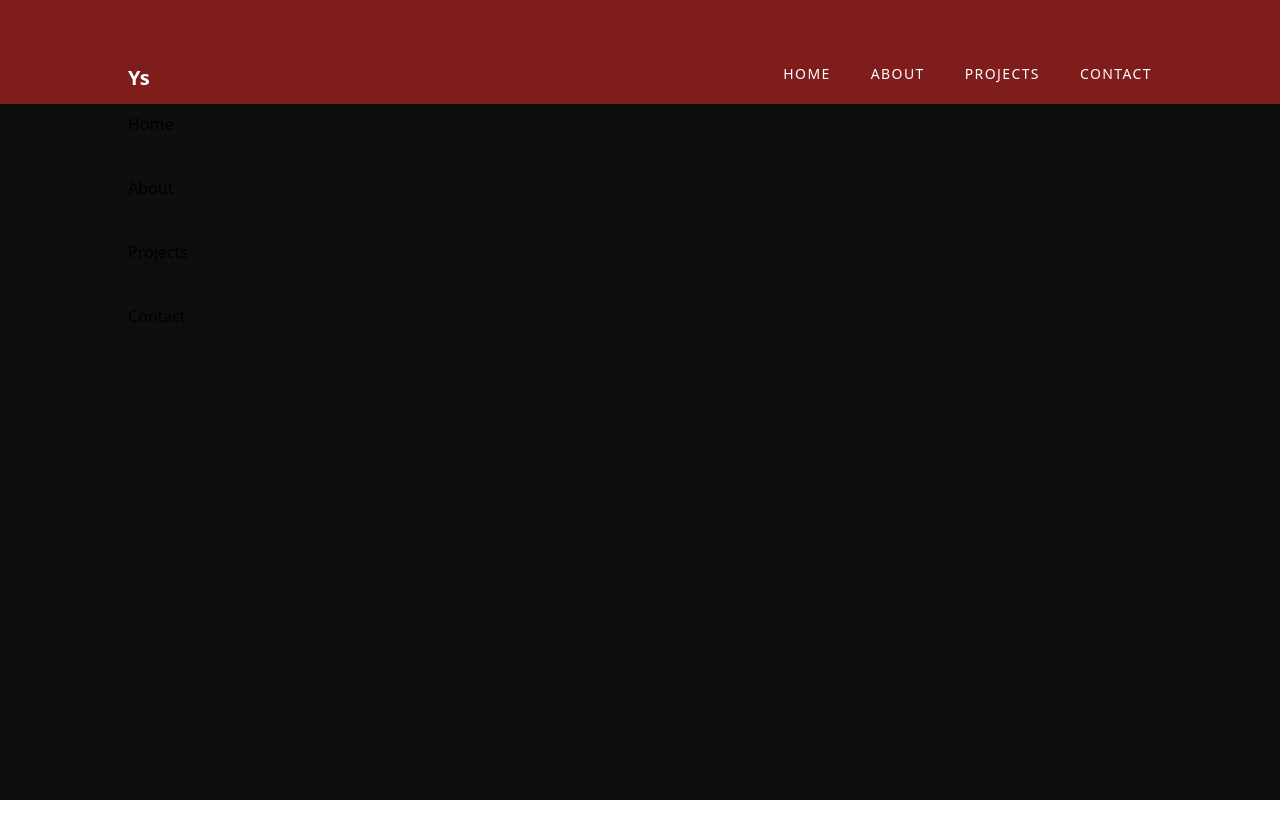
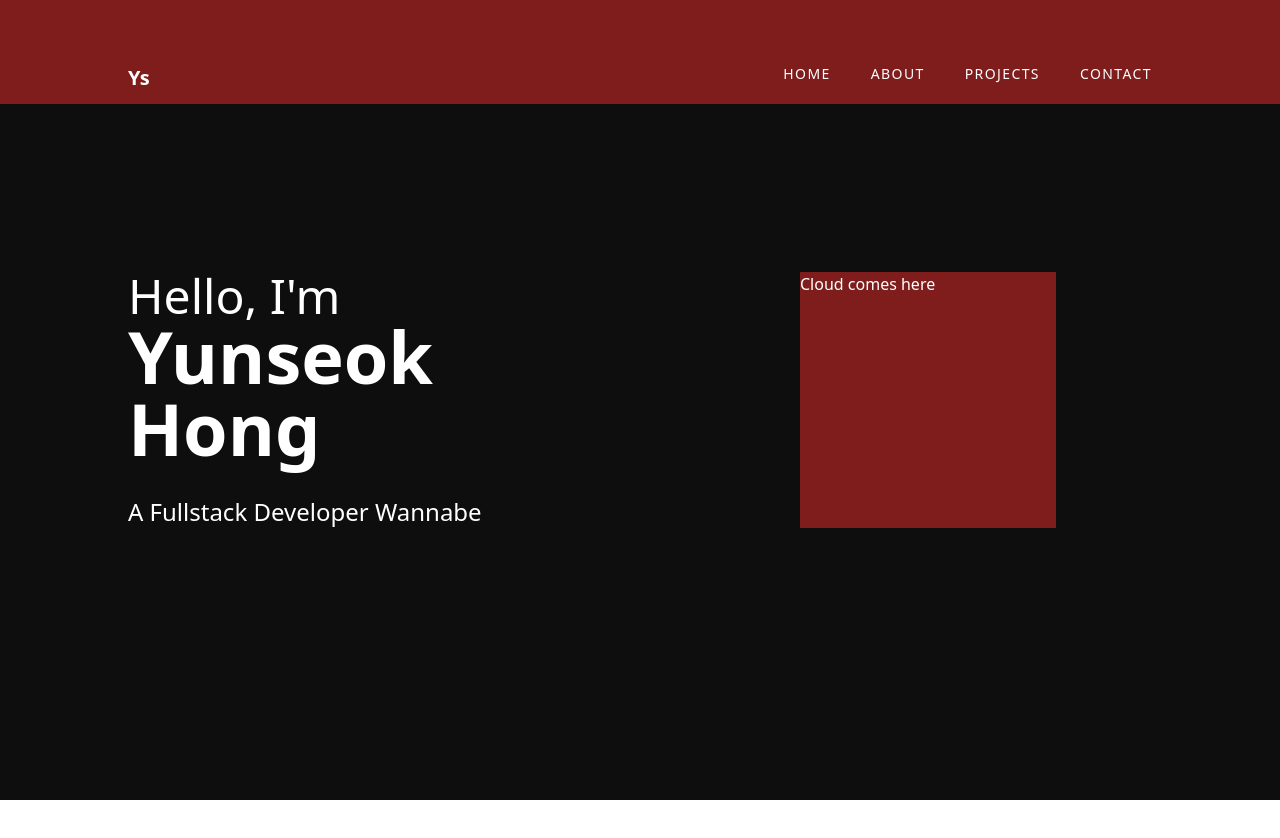
Before and after one commit to doraemon0807/hong-portfolio, a Next.js app: page / in a window 1280 px wide. Shown: the top 838 px of the page. Before the commit the page ends 800 px from the top, so only its background shows below. Built offline with nearby package versions, Linux system fonts and the light colour scheme.

Commit message:
home skeleton

```diff
--- a/src/components/layout.tsx
+++ b/src/components/layout.tsx
@@ -2,17 +2,17 @@ import Head from "next/head";
 
 interface LayoutProps {
   children: React.ReactNode;
-  seoTitle: string;
 }
 
-export default function Layout({ children, seoTitle }: LayoutProps) {
-  const headText = `${seoTitle} | Yun's Portfolio`;
+export default function Layout({ children }: LayoutProps) {
+  const headText = `Yun's Portfolio`;
 
   return (
-    <div className="w-screen h-screen bg-black">
+    <div className="w-screen h-screen">
       <Head>
         <title>{headText}</title>
       </Head>
+      <div className="bg-dark fixed -z-10 w-screen h-screen"></div>
       <nav className="w-full h-20 flex fixed pt-16 pb-10 px-32 bg-red-900 justify-between text-white">
         <div className="text-xl font-bold">Ys</div>
         <div className="flex space-x-10 text-sm uppercase tracking-widest font-medium">
@@ -22,7 +22,7 @@ export default function Layout({ children, seoTitle }: LayoutProps) {
           <div>Contact</div>
         </div>
       </nav>
-      <div className="pt-28 px-32 space-y-10">{children}</div>
+      <div className="px-32 space-y-10 text-white z-10">{children}</div>
     </div>
   );
 }
--- a/src/pages/home.tsx
+++ b/src/pages/home.tsx
@@ -1,3 +1,16 @@
 export default function Home() {
-  return <div>Home</div>;
+  return (
+    <div className="w-full h-screen grid grid-cols-2 items-center gap-32">
+      <div className="place-self-center">
+        <h2 className="text-5xl">Hello, I'm</h2>
+        <h1 className="text-7xl font-bold">Yunseok Hong</h1>
+        <h3 className="text-2xl font-medium mt-8">
+          A Fullstack Developer Wannabe
+        </h3>
+      </div>
+      <div className="place-self-center">
+        <div className="w-64 h-64 bg-red-900">Cloud comes here</div>
+      </div>
+    </div>
+  );
 }
--- a/src/pages/index.tsx
+++ b/src/pages/index.tsx
@@ -6,7 +6,7 @@ import Projects from "@/pages/project";
 
 export default function Index() {
   return (
-    <Layout seoTitle="Home">
+    <Layout>
       <Home />
       <About />
       <Projects />
--- a/tailwind.config.js
+++ b/tailwind.config.js
@@ -8,7 +8,7 @@ module.exports = {
   theme: {
     extend: {
       colors: {
-        black: "#0e0e0f",
+        dark: "#0e0e0f",
       },
     },
   },
```
